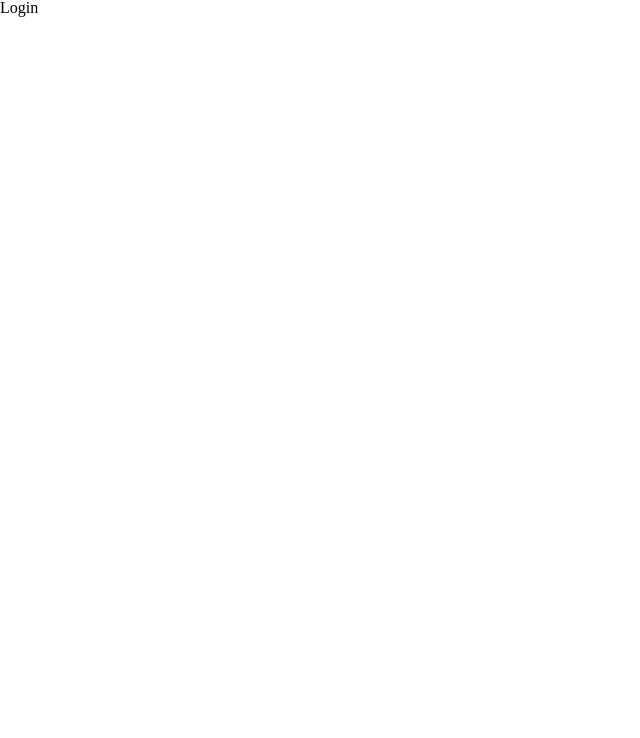
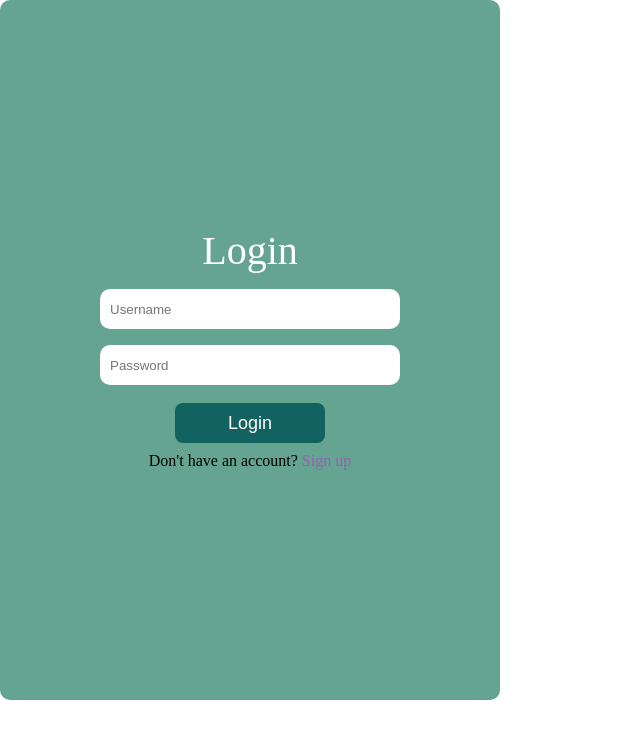
Before and after one commit to vitorsoaresf/gestao-habitos, a React (Create React App) app: page /login in a window 1280 px wide. Shown: the top 738 px of the page, without its empty margins (0-640 px from the left). Built offline with nearby package versions, Linux system fonts and the light colour scheme.

Commit message:
feat: create login in Login page

```diff
--- a/src/pages/Login/index.jsx
+++ b/src/pages/Login/index.jsx
@@ -1,7 +1,86 @@
+import { useForm } from "react-hook-form";
+import * as yup from "yup";
+import { yupResolver } from "@hookform/resolvers/yup";
+import { useContext } from "react";
+import { useHistory } from "react-router-dom";
+import { Link } from "react-router-dom";
+
+import { UserContext } from "../../providers/users";
+import { AuthenticatedContext } from "../../providers/authenticated";
+import Input from "../../components/Input";
+import Button from "../../components/Button";
+
 import { Container } from "./styles";
 
 const Login = () => {
-  return <Container>Login</Container>;
+  const { login } = useContext(UserContext);
+  const history = useHistory();
+
+  const formSchema = yup.object().shape({
+    username: yup
+      .string()
+      .required("Username required")
+      .matches(
+        /^[a-zA-Z0-9]+([a-zA-Z0-9](_|-| )[a-zA-Z0-9])*[a-zA-Z0-9]+$/
+        // "Usernames can consist of lowercase and capitals, Usernames can consist of alphanumeric characters",
+        // "Usernames can consist of underscore and hyphens and spaces, Cannot be two underscores, two hypens or two spaces in a row",
+        // "Cannot have a underscore, hypen or space at the start or end"
+      ),
+    password: yup.string().required("Password required"),
+    // .matches(
+    //   /^(?=.*\d)(?=.*[a-z])(?=.*[A-Z])(?=.*[$*&@#])[0-9a-zA-Z$*&@#]{8,}$/,
+    //   "Min 8 char( Special character, Number, Capital, Lower)"
+    // ),
+    // deve conter ao menos um dígito
+    // deve conter ao menos uma letra minúscula
+    // deve conter ao menos uma letra maiúscula
+    // deve conter ao menos um caractere especial
+    // deve conter ao menos 8 dos caracteres mencionados))
+  });
+
+  const {
+    register,
+    handleSubmit,
+    formState: { errors },
+  } = useForm({ resolver: yupResolver(formSchema) });
+
+  const onSubmitFunction = (data) => {
+    console.log(data);
+    login(data)
+      .then((_) => {
+        history.push("/dashboard");
+      })
+      .catch((_) => {});
+  };
+
+  return (
+    <Container>
+      <h1>Login</h1>
+
+      <form onSubmit={handleSubmit(onSubmitFunction)}>
+        <Input
+          type="text"
+          placeholder="Username"
+          register={register}
+          name="username"
+          error={errors.username?.message}
+        />
+
+        <Input
+          type="password"
+          placeholder="Password"
+          register={register}
+          name="password"
+          error={errors.password?.message}
+        />
+
+        <Button type="submit">Login</Button>
+        <p>
+          Don't have an account? <Link to="/login">Sign up</Link>
+        </p>
+      </form>
+    </Container>
+  );
 };
 
 export default Login;
--- a/src/pages/Login/styles.js
+++ b/src/pages/Login/styles.js
@@ -1,3 +1,41 @@
 import styled from "styled-components";
 
-export const Container = styled.div``;
+export const Container = styled.div`
+  background: var(--green);
+  display: flex;
+  flex-direction: column;
+  align-items: center;
+  justify-content: center;
+  height: 100vh;
+  width: 100vw;
+
+  @media (min-width: 768px) {
+    height: 700px;
+    width: 500px;
+    display: flex;
+    border-radius: 10px;
+  }
+
+  h1 {
+    color: var(--white);
+    font-size: 40px;
+    margin-bottom: 10px;
+  }
+
+  form {
+    width: 100%;
+    display: flex;
+    flex-direction: column;
+    align-items: center;
+
+    button {
+      margin: 10px 0 10px 0;
+      color: var(--white);
+    }
+
+    a {
+      color: var(--purple);
+      text-decoration: none;
+    }
+  }
+`;
--- a/src/providers/users/index.js
+++ b/src/providers/users/index.js
@@ -7,13 +7,17 @@ export const UserContext = createContext();
 export const UserProvider = ({ children }) => {
   const [user, setUser] = useState([]);
 
-  const login = (data) => {
-    api
-      .get(`/sessions/`, data)
+  const login = async (data) => {
+    await api
+      .post("/sessions/", data)
       .then((response) => {
+        console.log(response);
         localStorage.setItem("@Anima/token", JSON.stringify(response.access));
       })
-      .catch((err) => console.log(err));
+      .catch((err) => {
+        console.log(err);
+        toast.error("some error occurred");
+      });
   };
 
   const registerUser = async (data) => {
```
